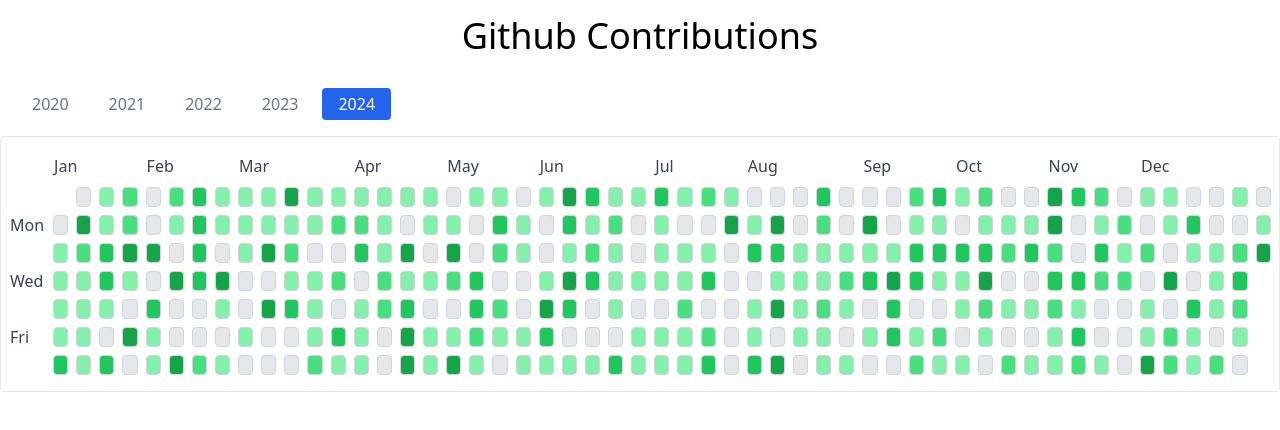
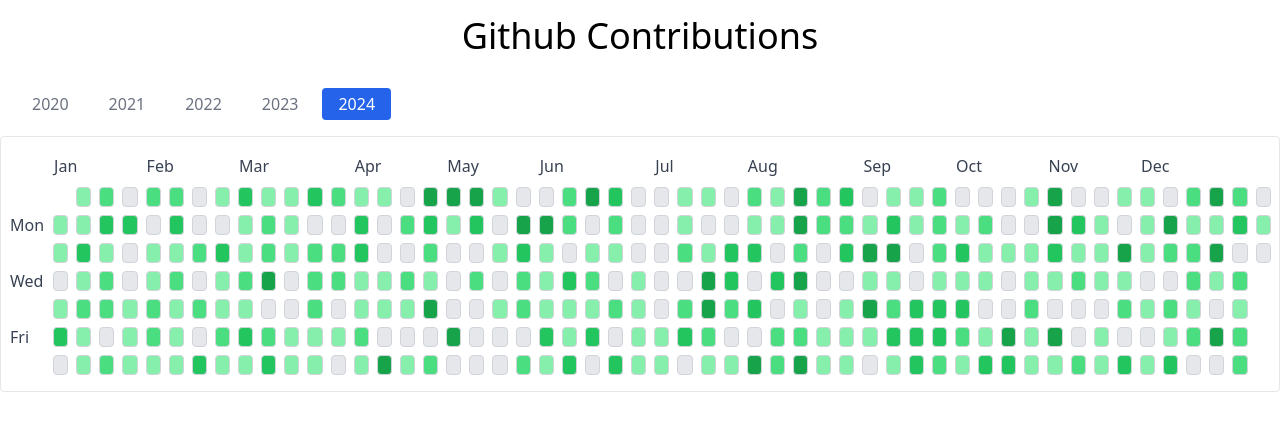
Before and after one commit to willemverbuyst/gh-contributions-table, a React (Vite) app: page / in a window 1280 px wide. Shown: the top 430 px of the page. Built offline with nearby package versions, Linux system fonts and the light colour scheme.

Commit message:
chore: rewrite logic for contributions

```diff
--- a/src/components/ContributionsSection.tsx
+++ b/src/components/ContributionsSection.tsx
@@ -1,6 +1,5 @@
 import { useState } from "react";
-import { getContributionsForYears } from "../dummyData/contributions";
-import { getDateMapsForYears } from "../utils/dateMap";
+import { getDateMapsForYears } from "../utils/dates";
 import { DataCells } from "./DataCells";
 import { DayCell } from "./DayCell";
 import { MonthCell } from "./MonthCell";
@@ -10,8 +9,7 @@ export function ContributionsSection({
 }: {
   selectedYear: number;
 }) {
-  const [contributions] = useState(getContributionsForYears());
-  const [dateMapForYears] = useState(getDateMapsForYears());
+  const [contributions] = useState(getDateMapsForYears());
 
   return (
     <>
@@ -39,50 +37,43 @@ export function ContributionsSection({
             <tr className="h-3 leading-none">
               <DayCell day="Sun" hidden />
               <DataCells
-                contributions={contributions.get(selectedYear)}
-                dates={dateMapForYears.get(selectedYear).get("Sunday") ?? []}
+                contributions={contributions.get(selectedYear)?.get(0) ?? []}
               />
             </tr>
             <tr className="h-3 leading-none">
               <DayCell day="Mon" />
               <DataCells
-                contributions={contributions.get(selectedYear)}
-                dates={dateMapForYears.get(selectedYear).get("Monday") ?? []}
+                contributions={contributions.get(selectedYear)?.get(1) ?? []}
               />
             </tr>
             <tr className="h-3 leading-none">
               <DayCell day="Tue" hidden />
               <DataCells
-                contributions={contributions.get(selectedYear)}
-                dates={dateMapForYears.get(selectedYear).get("Tuesday") ?? []}
+                contributions={contributions.get(selectedYear)?.get(2) ?? []}
               />
             </tr>
             <tr className="h-3 leading-none">
               <DayCell day="Wed" />
               <DataCells
-                contributions={contributions.get(selectedYear)}
-                dates={dateMapForYears.get(selectedYear).get("Wednesday") ?? []}
+                contributions={contributions.get(selectedYear)?.get(3) ?? []}
               />
             </tr>
             <tr className="h-3 leading-none">
               <DayCell day="Thu" hidden />
               <DataCells
-                contributions={contributions.get(selectedYear)}
-                dates={dateMapForYears.get(selectedYear).get("Thursday") ?? []}
+                contributions={contributions.get(selectedYear)?.get(4) ?? []}
               />
             </tr>
             <tr className="h-3 leading-none">
               <DayCell day="Fri" />
               <DataCells
-                contributions={contributions.get(selectedYear)}
-                dates={dateMapForYears.get(selectedYear).get("Friday") ?? []}
+                contributions={contributions.get(selectedYear)?.get(5) ?? []}
               />
             </tr>
             <tr className="h-3 leading-none">
               <DayCell day="Sat" hidden />
               <DataCells
-                contributions={contributions.get(selectedYear)}
-                dates={dateMapForYears.get(selectedYear).get("Saturday") ?? []}
+                contributions={contributions.get(selectedYear)?.get(6) ?? []}
               />
             </tr>
           </tbody>
--- a/src/components/DataCell.tsx
+++ b/src/components/DataCell.tsx
@@ -2,16 +2,9 @@ import clsx from "clsx";
 import { Tooltip } from "react-tooltip";
 import { BACKGROUND_COLOR } from "../constants";
 import { formatDate } from "../utils/dateHelpers";
+import { Data } from "../utils/dates";
 
-export function DataCell({
-  dataIx,
-  date,
-  contributions,
-}: {
-  dataIx: number;
-  date: string;
-  contributions: number;
-}) {
+export function DataCell({ contribution }: { contribution: Data }) {
   function getDataLevel(v: number) {
     switch (true) {
       case v > 45:
@@ -27,11 +20,12 @@ export function DataCell({
     }
   }
 
-  const dataLevel = getDataLevel(contributions);
+  const events = contribution.contributions ?? 0;
+  const dataLevel = getDataLevel(events);
 
   return (
     <td
-      data-ix={dataIx}
+      data-ix={contribution.weekNumber}
       data-level={dataLevel}
       className={clsx(
         "border border-gray-300 w-5 rounded",
@@ -39,15 +33,15 @@ export function DataCell({
       )}
     >
       <a
-        data-tooltip-id={date}
+        data-tooltip-id={contribution.date}
         data-tooltip-content={`${
-          contributions ? contributions : "No"
-        } contributions on ${formatDate(date)}`}
+          events ? events : "No"
+        } contributions on ${formatDate(contribution.date)}`}
         className="flex"
       >
         &nbsp;
       </a>
-      <Tooltip id={date} />
+      <Tooltip id={contribution.date} />
     </td>
   );
 }
--- a/src/components/DataCells.tsx
+++ b/src/components/DataCells.tsx
@@ -1,20 +1,14 @@
+import { Data } from "../utils/dates";
 import { DataCell } from "./DataCell";
 
 export function DataCells({
   contributions,
-  dates,
 }: {
-  contributions: { [k: string]: number };
-  dates: (string | null)[];
+  contributions: (Data | null)[];
 }) {
-  return dates.map((date, i) =>
-    date ? (
-      <DataCell
-        key={i}
-        dataIx={i}
-        date={date}
-        contributions={contributions[date]}
-      />
+  return contributions.map((contribution, i) =>
+    contribution ? (
+      <DataCell key={i} contribution={contribution} />
     ) : (
       <td key={i}>&nbsp;</td>
     )
--- a/src/dummyData/contributions.ts
+++ b/src/dummyData/contributions.ts
@@ -14,26 +14,25 @@ function weightedRandom(): number {
 }
 
 export function generateContributions(year: number) {
-  return Array.from({ length: getNumberOfDaysInYear(year) }).reduce(
-    (acc: Record<string, number>, _, i) => {
-      const today = new Date(`${year}-01-01`);
-      const tomorrow = new Date(today);
+  const contributions: Map<string, number> = new Map();
 
-      tomorrow.setDate(today.getDate() + i);
+  Array.from({ length: getNumberOfDaysInYear(year) }).forEach((_, i) => {
+    const today = new Date(`${year}-01-01`);
+    const tomorrow = new Date(today);
 
-      const randomNumber = weightedRandom();
-      const dataKey = tomorrow.toISOString().split("T")[0];
+    tomorrow.setDate(today.getDate() + i);
 
-      acc[dataKey] = randomNumber;
+    const randomNumber = weightedRandom();
+    const dataKey = tomorrow.toISOString().split("T")[0];
 
-      return acc;
-    },
-    {}
-  );
+    contributions.set(dataKey, randomNumber);
+  });
+
+  return contributions;
 }
 
 export function getContributionsForYears() {
-  const constributionsForYears = new Map();
+  const constributionsForYears: Map<number, Map<string, number>> = new Map();
 
   YEARS.forEach((y) => {
     constributionsForYears.set(y, generateContributions(y));
--- a/src/utils/dateMap.ts
+++ /dev/null
@@ -1,57 +0,0 @@
-import { YEARS } from "../constants";
-
-export function getDayOfTheFirstInMonth(year: number, month: number) {
-  const date = new Date(year, month, 1);
-
-  return date.getDay();
-}
-
-export function createDatesArray(day: number, year: number) {
-  const dates: (string | null)[] = [];
-  const firstDate = new Date(`${year}-01-01`);
-  const lastDate = new Date(`${year}-12-31`);
-  const dayOfTheFirstInMonth = firstDate.getDay();
-
-  const startDate = new Date(firstDate);
-
-  startDate.setDate(firstDate.getDate() - (dayOfTheFirstInMonth - day));
-
-  Array.from({ length: 53 }).forEach((_, i) => {
-    const dd = new Date(startDate);
-
-    dd.setDate(startDate.getDate() + i * 7);
-
-    if (
-      dd.getTime() < firstDate.getTime() ||
-      dd.getTime() > lastDate.getTime()
-    ) {
-      dates.push(null);
-    } else {
-      dates.push(dd.toISOString().split("T")[0]);
-    }
-  });
-
-  return dates;
-}
-
-export function getDateMap(year: number) {
-  return new Map([
-    ["Sunday", createDatesArray(0, year)],
-    ["Monday", createDatesArray(1, year)],
-    ["Tuesday", createDatesArray(2, year)],
-    ["Wednesday", createDatesArray(3, year)],
-    ["Thursday", createDatesArray(4, year)],
-    ["Friday", createDatesArray(5, year)],
-    ["Saturday", createDatesArray(6, year)],
-  ]);
-}
-
-export function getDateMapsForYears() {
-  const dateMapForYears = new Map();
-
-  YEARS.forEach((y) => {
-    dateMapForYears.set(y, getDateMap(y));
-  });
-
-  return dateMapForYears;
-}
--- /dev/null
+++ b/src/utils/dates.ts
@@ -0,0 +1,68 @@
+import { YEARS } from "../constants";
+import { getContributionsForYears } from "../dummyData/contributions";
+
+const contributions = getContributionsForYears();
+
+export type Data = {
+  date: string;
+  weekNumber: number;
+  year: number;
+  contributions: number | undefined;
+};
+
+export function createDatesArray(day: number, year: number) {
+  const dates: (Data | null)[] = [];
+  const firstDate = new Date(`${year}-01-01`);
+  const lastDate = new Date(`${year}-12-31`);
+  const dayOfTheFirstInMonth = firstDate.getDay();
+
+  const startDate = new Date(firstDate);
+
+  startDate.setDate(firstDate.getDate() - (dayOfTheFirstInMonth - day));
+
+  Array.from({ length: 53 }).forEach((_, i) => {
+    const dd = new Date(startDate);
+
+    dd.setDate(startDate.getDate() + i * 7);
+
+    if (
+      dd.getTime() < firstDate.getTime() ||
+      dd.getTime() > lastDate.getTime()
+    ) {
+      dates.push(null);
+    } else {
+      const dateString = dd.toISOString().split("T")[0];
+      dates.push({
+        date: dateString,
+        weekNumber: i + 1,
+        year,
+        contributions: contributions.get(year)?.get(dateString),
+      });
+    }
+  });
+
+  return dates;
+}
+
+export function createDays(year: number) {
+  const days: Map<number, (Data | null)[]> = new Map();
+
+  Array.from({ length: 7 }).forEach((_, i) => {
+    days.set(i, createDatesArray(i, year));
+  });
+
+  return days;
+}
+
+export function getDateMapsForYears() {
+  const contributionDates: Map<
+    number,
+    Map<number, (Data | null)[]>
+  > = new Map();
+
+  YEARS.forEach((y) => {
+    contributionDates.set(y, createDays(y));
+  });
+
+  return contributionDates;
+}
```
